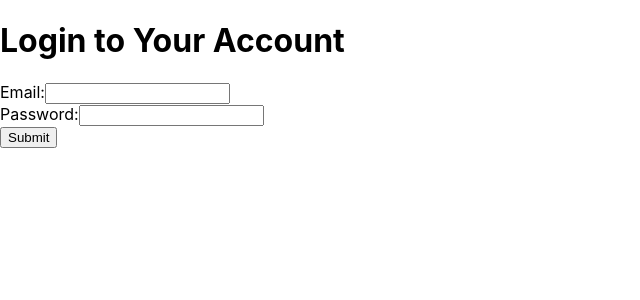
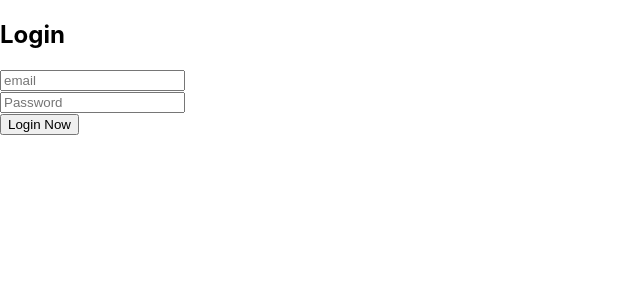
Before and after one commit to jeffdoeswork/Flask-React_Demo, a React (Create React App) app in the folder frontend/: page /login in a window 1280 px wide. Shown: the top 300 px of the page, without its empty margins (0-640 px from the left). Built offline with nearby package versions, Linux system fonts and the light colour scheme.

Commit message:
only postman works

```diff
--- a/frontend/package.json
+++ b/frontend/package.json
@@ -11,7 +11,10 @@
     "react-dom": "^18.0.0",
     "react-router-dom": "^6.3.0",
     "react-scripts": "5.0.1",
-    "web-vitals": "^2.1.4"
+    "react-validation": "^3.0.7",
+    "validator": "^13.7.0",
+    "web-vitals": "^2.1.4",
+    "proxy":"http://127.0.0.1:5000/"
   },
   "scripts": {
     "start": "react-scripts start",
--- a/frontend/src/Router.js
+++ b/frontend/src/Router.js
@@ -1,6 +1,5 @@
 import React from 'react'
-import { Route } from 'react-router-dom';
-import { BrowserRouter, Routes } from "react-router-dom"
+import { BrowserRouter, Routes, Route } from "react-router-dom"
 import LandingPage from './pages/LandingPage';
 import NotFound from './pages/NotFound';
 import LoginPage from './pages/LoginPage';
--- a/frontend/src/httpClient.js
+++ b/frontend/src/httpClient.js
@@ -1,5 +1,12 @@
-import axios from "axios";
+import axios from 'axios';
+const BASE_URL = 'http://127.0.0.1:5000';
 
 export default axios.create({
-    withCredentials: true,
-}) ;
+    baseURL: BASE_URL
+});
+
+export const axiosPrivate = axios.create({
+    baseURL: BASE_URL,
+    headers: { 'Content-Type': 'application/json' },
+    withCredentials: true
+});
--- a/frontend/src/pages/LoginPage.js
+++ b/frontend/src/pages/LoginPage.js
@@ -1,53 +1,65 @@
-import React, {useState} from 'react'
-import httpClient from '../httpClient';
+import { useState } from 'react';
+
 
 const LoginPage = () => {
-  const [email, setEmail] = useState("");
-  const [password, setPassword] = useState("");
+    const [email, setemail] = useState('')
+    const [password, setPassword] = useState('')
 
-  const logInUser = async () => {
-    console.log(email, password)
+    const onSubmitClick = (e)=>{
+      e.preventDefault()
+      console.log("You pressed login")
+      let opts = {
+        'email': email,
+        'password': password
+      }
+      console.log(opts)
+      fetch('http://127.0.0.1:5000/login', {
+        method: 'post',
+        body: JSON.stringify(opts)
+      }).then(r => r.json())
+        .then(token => {
+          if (token.access_token){
+            console.log(token)
+          }
+          else {
+            console.log("Please type in correct email/password")
+          }
+        })
+    }
 
-    try {
-      const resp = await httpClient.post(`http://127.0.0.1:5000/login`, {
-        email,
-        password,
-      });
-      fetch(resp, {
-        credentials: 'include'
-        })
-      window.location.href = "/test";
-    } catch (error) {
-     if (error.response.status === 401) {
-      alert("Invalid credentials");
+    const handleemailChange = (e) => {
+      setemail(e.target.value)
     }
+
+    const handlePasswordChange = (e) => {
+      setPassword(e.target.value)
     }
-  };
 
     return (
       <div>
-      <h1>Login to Your Account</h1>
-      <form>
+        <h2>Login</h2>
+        <form action="#">
           <div>
-          <lable>Email:</lable>
-          <input
-            type="text"
+            <input type="text"
+              placeholder="email"
+              onChange={handleemailChange}
               value={email}
-            onChange={(e) => setEmail(e.target.value)}
-            id="" />
+            />
           </div>
           <div>
-          <lable>Password:</lable>
             <input
               type="password"
+              placeholder="Password"
+              onChange={handlePasswordChange}
               value={password}
-            onChange={(e) => setPassword(e.target.value)}
-            id="" />
+            />
           </div>
-        <button type="button" onClick={() => logInUser()}>Submit</button>
+          <button onClick={onSubmitClick} type="submit">
+            Login Now
+          </button>
         </form>
       </div>
     )
-}
+  };
 
 export default LoginPage;
--- a/frontend/src/pages/Test.js
+++ b/frontend/src/pages/Test.js
@@ -1,9 +1,14 @@
 import React from 'react'
+import axios from 'axios';
 
 const Test = () => {
+
+  //const testdata = axios.get(`http://127.0.0.1:5000/test`)
+
+
   return (
     <div>
-      <h1></h1>
+      <h1>This should be secret!</h1>
     </div>
   )
 };
```
Also changed, not shown: frontend/src/App.css (+30 -0 lines), frontend/src/webpack.config.js (added, +35 -0 lines), frontend/src/.babelrc (added), 1 other file (tests, documents, lock files or other folders). Lines whose indentation alone changed are shown as unchanged.
